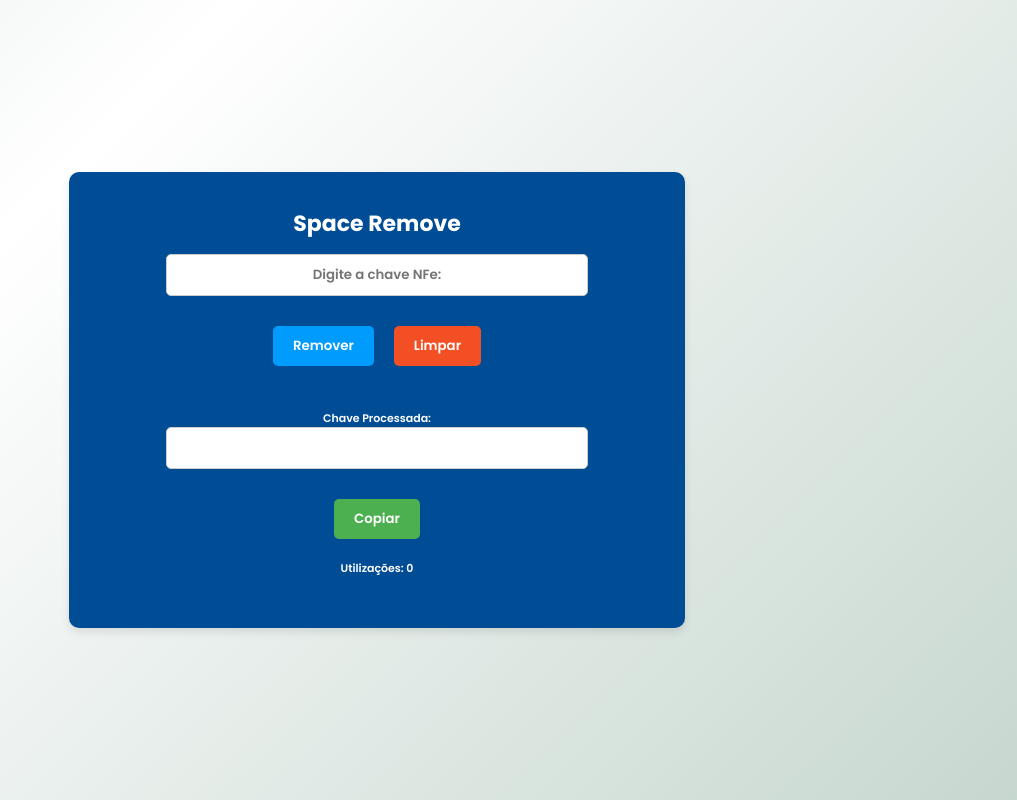
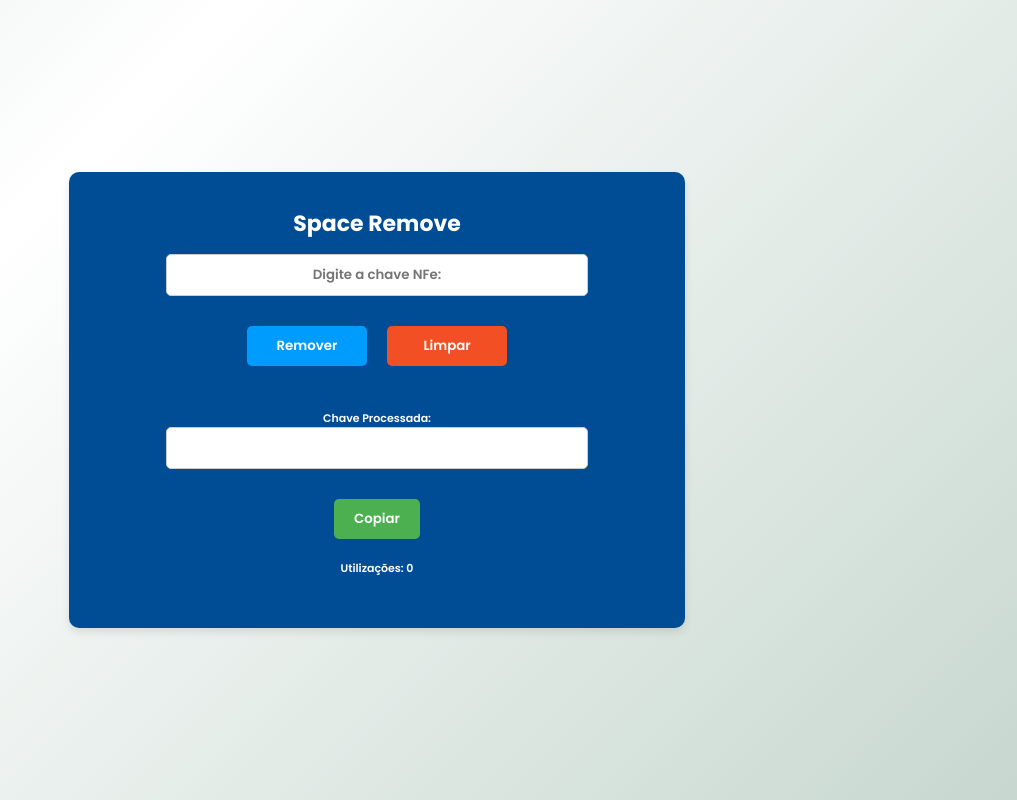
Before and after one commit to Janai-Santos/Remover-espacos, a plain HTML site: page index.html in a window 1280 px wide. Shown: the whole page, without its empty margins (263-1280 px from the left). Drawn offline with Linux system fonts and the light colour scheme.

Commit message:
Update style.css

```diff
--- a/style.css
+++ b/style.css
@@ -71,6 +71,7 @@ body {
 .remover {
     background-color: #009cfd;
     color: white;
+    width: 120px;
     border: none;
     padding: 10px 20px;
     margin: 10px;
@@ -88,6 +89,7 @@ body {
 .limpar {
     background-color: #f34f25;
     color: white;
+    width: 120px;
     border: none;
     padding: 10px 20px;
     margin: 10px;
```
